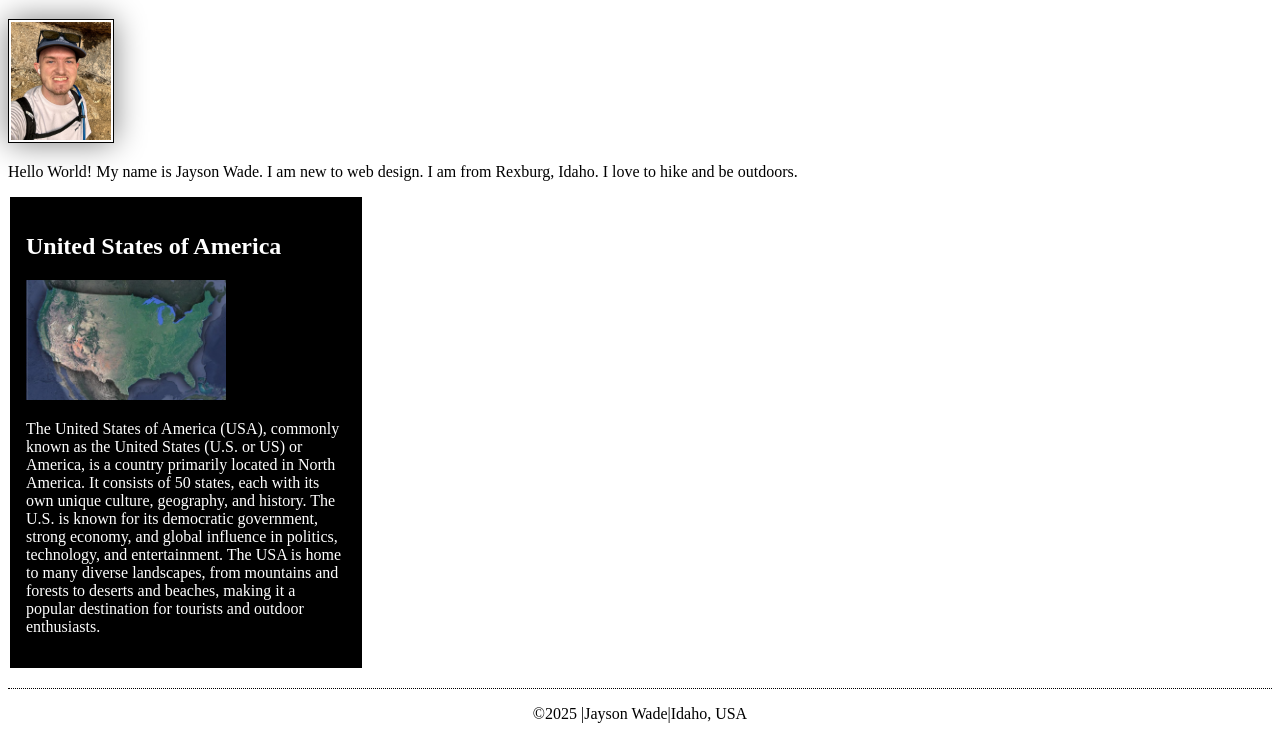
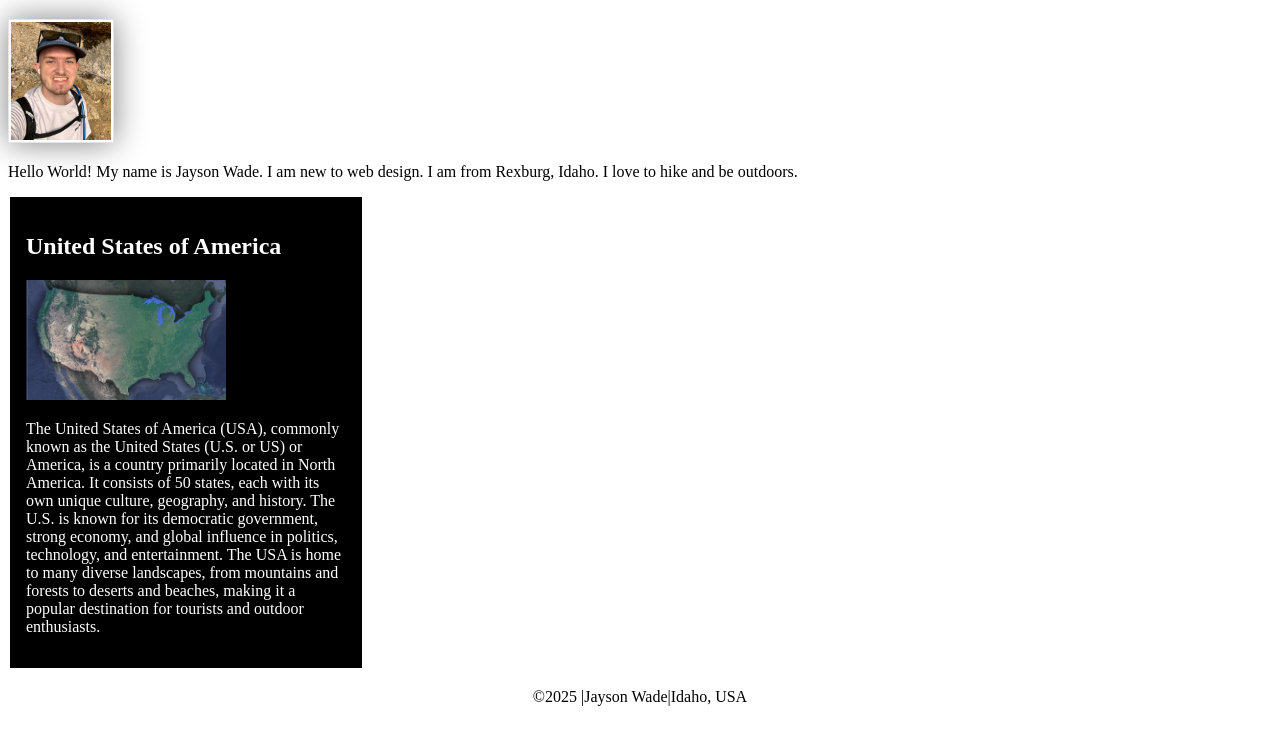
Before and after one commit to mangoslayer001/wdd130, a plain HTML site: page index.html in a window 1280 px wide. Shown: the part 205-944 px from the top of the page. Drawn offline with Linux system fonts and the light colour scheme.

Commit message:
updated style

```diff
--- a/styles/styles.css
+++ b/styles/styles.css
@@ -1,3 +1,6 @@
+:root {
+    --border: 1px solid rgba(0, 0, 0, 0.1);
+}
 nav {
     background-color: darkblue;
     padding: 10px;
@@ -16,7 +19,7 @@ h1 {
 main img {
     width: 100px;
     height: auto;
-    border: 1px solid black;
+    border: var(--border);
     padding: 2px;
     box-shadow: 0 0 30px gray;
 }
@@ -31,7 +34,7 @@ main {
 aside {
     width: 320px;
     margin: 2px;
-    border: 1px solid rgba(0, 0, 0, 0.1);
+    border: var(--border);
     padding: 15px;
     background-color: #000;
     color: #fff;
@@ -44,6 +47,6 @@ aside img {
 
 footer {
     margin-top: 20px;
-    border-top: 1px dotted #000;
+    border-top: dotted var(--border);
     text-align: center;
 }
```
